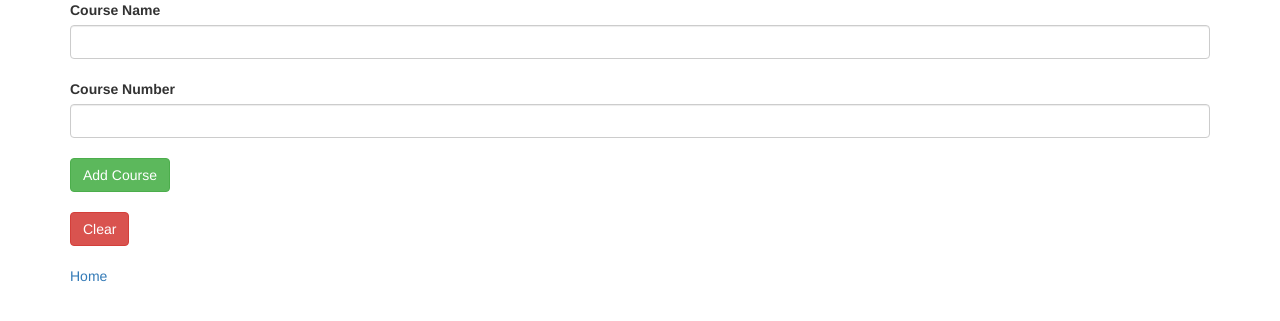
After one commit to nickh93/university-registrar-PHP, a PHP site: template views/courses.html.twig in a window 1280 px wide. The commit adds this page. Shown: the top 321 px of the page. Run offline with PHP 8.4, Linux system fonts and the light colour scheme; the template is opened without the code that fills it, so the values that code supplies are empty; some libraries are stand-ins or nearby versions.

Commit message:
add views site for courses and a form to add and delete the courses along with the silex route

```diff
--- a/src/Course.php
+++ b/src/Course.php
@@ -9,7 +9,7 @@
         function __construct($input_name, $input_course_number, $course_id = null)
         {
             $this->name = $input_name;
-            $this->number = $input_course_number;
+            $this->course_number = $input_course_number;
             $this->id = $course_id;
         }
 
@@ -40,7 +40,7 @@
 
         function save()
         {
-            $GLOBALS['DB']->exec("INSERT INTO courses (course_name, course_number) VALUES ('{$this->getCourseName()}', '{$this->getCourseNumber()}')");
+            $GLOBALS['DB']->exec("INSERT INTO courses (course_name, course_number) VALUES ('{$this->getCourseName()}', '{$this->getCourseNumber()}');");
             $this->id = $GLOBALS['DB']->lastInsertId();
         }
 
--- /dev/null
+++ b/views/courses.html.twig
@@ -0,0 +1,34 @@
+<!DOCTYPE html>
+<html>
+    {% include "partials/header.html" %}
+    <body>
+        <div class="container">
+
+            {% if courses is not empty %}
+                <p>Here are all the courses</p>
+                <ul>
+                    {% for course in courses %}
+                        <li><a href="courses/{{ course.getId }}">{{ course.getCourseNumber }} - {{ course.getCourseName }}</a></li>
+                    {% endfor %}
+                </ul>
+            {% endif %}
+
+            <form action="/courses" method="post">
+                <label for="c_name">Course Name</label>
+                <input id="c_name" name="c_name" class="form-control" type="text">
+                <br>
+                <label for="c_number">Course Number</label>
+                <input id="c_number" name="c_number" class="form-control" type="text">
+                <br>
+                <button class="btn btn-success" type="submit">Add Course</button>
+            </form>
+            <br>
+            <form action="/delete_courses" method="post">
+                <button class="btn btn-danger" type="submit">Clear</button>
+            </form>
+            <br>
+            <p><a href="/">Home</a></p>
+
+        </div>
+    </body>
+</html>
--- /dev/null
+++ b/views/partials/header.html
@@ -0,0 +1,5 @@
+<head>
+    <meta charset="utf-8">
+    <link href="https://maxcdn.bootstrapcdn.com/bootstrap/3.3.7/css/bootstrap.min.css" rel="stylesheet" integrity="sha384-BVYiiSIFeK1dGmJRAkycuHAHRg32OmUcww7on3RYdg4Va+PmSTsz/K68vbdEjh4u" crossorigin="anonymous">
+    <title>University Registrar</title>
+</head>
--- a/web/index.php
+++ b/web/index.php
@@ -1,4 +1,6 @@
 <?php
+
     $website = require_once __DIR__ . "/../app/app.php";
     $website->run();
+
 ?>
```
Also changed, not shown: app/app.php (+15 -0 lines), tests/CourseTest.php (+2 -1 lines), views/index.html.twig (added, +14 -0 lines), views/students.html.twig (added).
